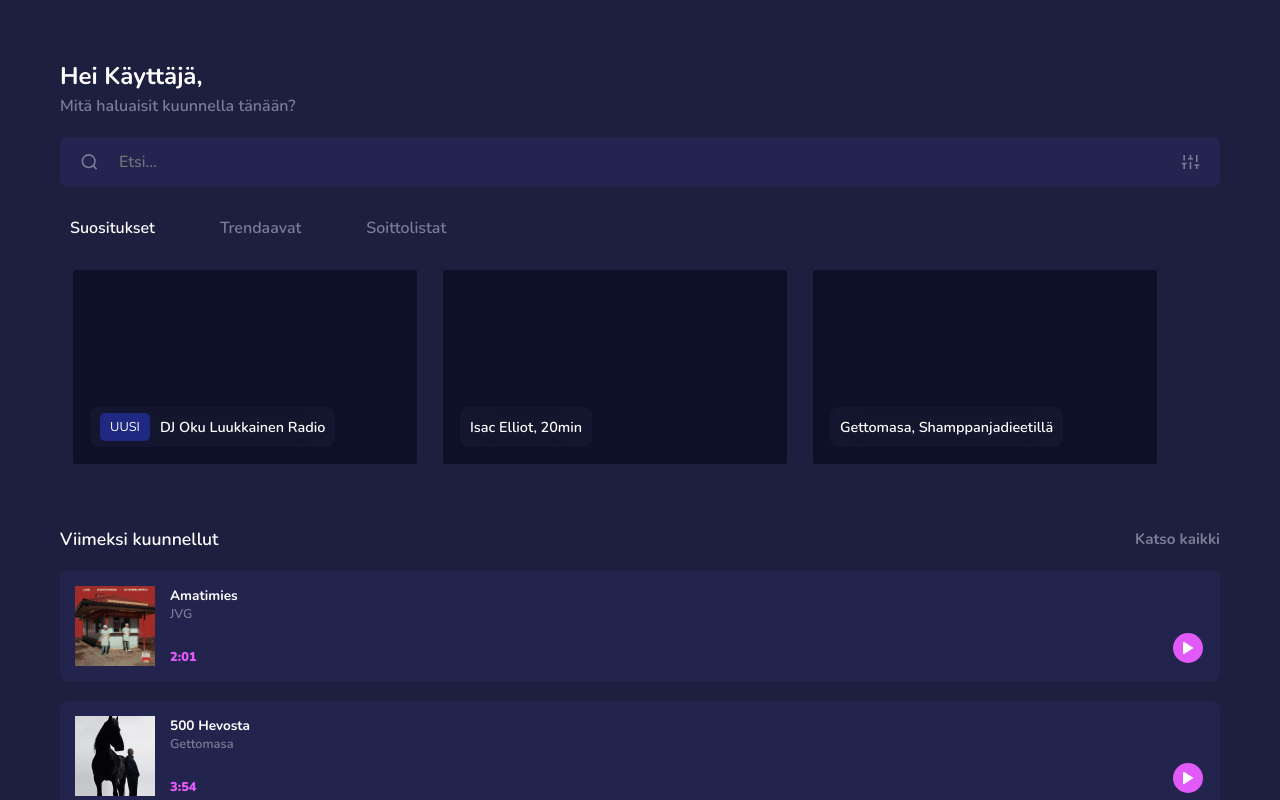
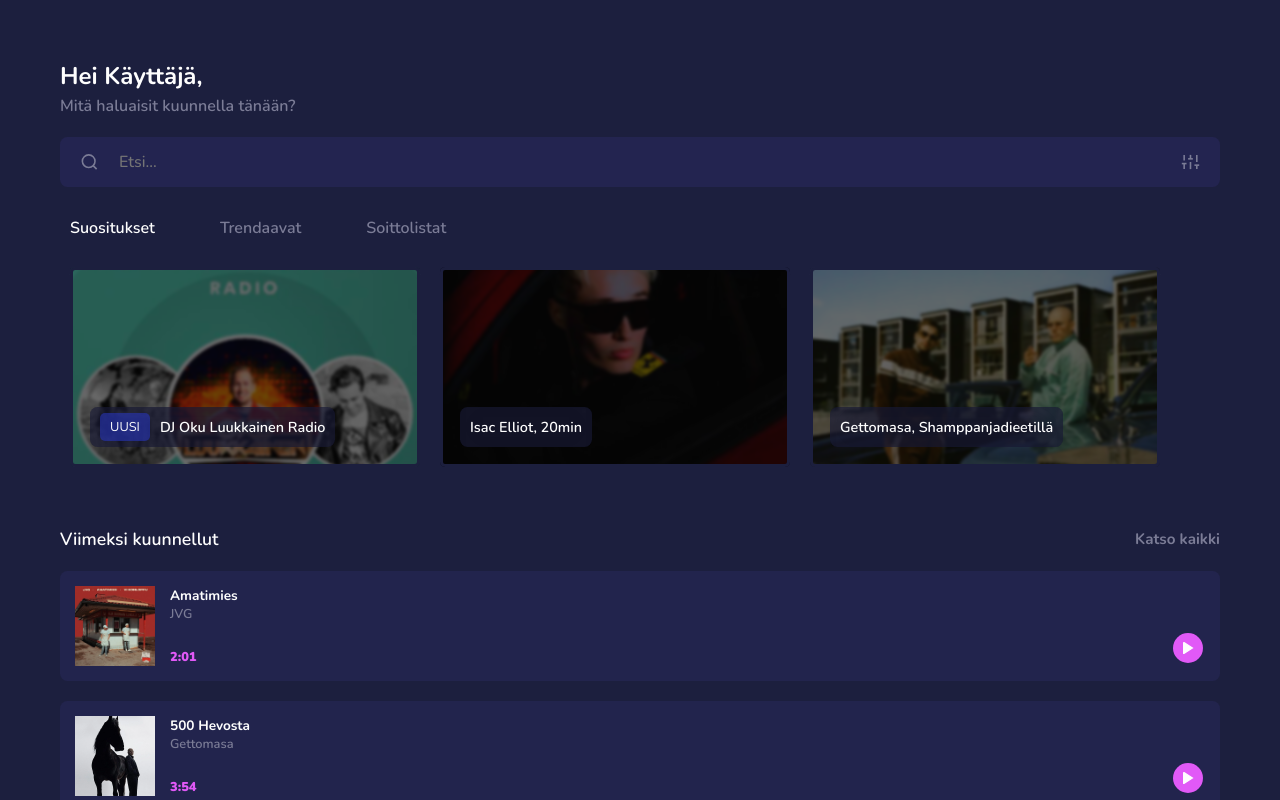
Before and after one commit to 0x00011/html-musasoitin, a plain HTML site: page index.html in a window 1280 px wide. Shown: the top 800 px of the page. Drawn offline with nearby package versions, Linux system fonts and the light colour scheme; the site is published under a folder, as on GitHub Pages, so addresses that start at the root find nothing.

Commit message:
Fix banner image URLs

```diff
--- a/style.css
+++ b/style.css
@@ -177,15 +177,15 @@ html, body {
 }
 
 .recommendation:nth-child(1) {
-	background-image: url('/assets/banner-1.webp');
+	background-image: url('./assets/banner-1.webp');
 }
 
 .recommendation:nth-child(2) {
-	background-image: url('/assets/banner-2.webp');
+	background-image: url('./assets/banner-2.webp');
 }
 
 .recommendation:nth-child(3) {
-	background-image: url('/assets/banner-3.webp');
+	background-image: url('./assets/banner-3.webp');
 }
 
 .recommendation .info {
```
